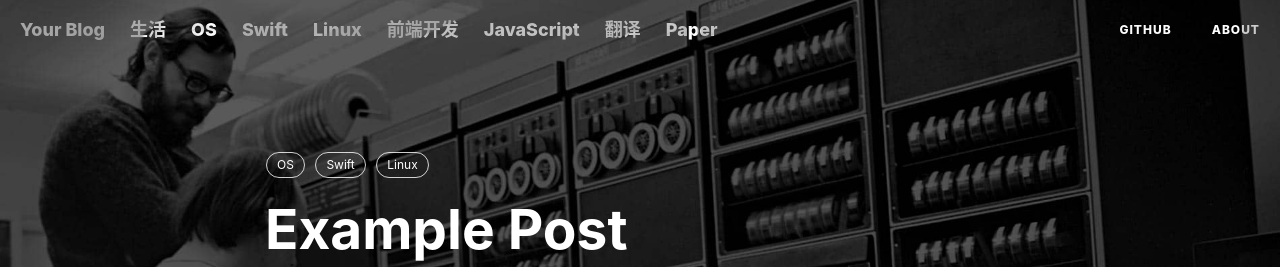
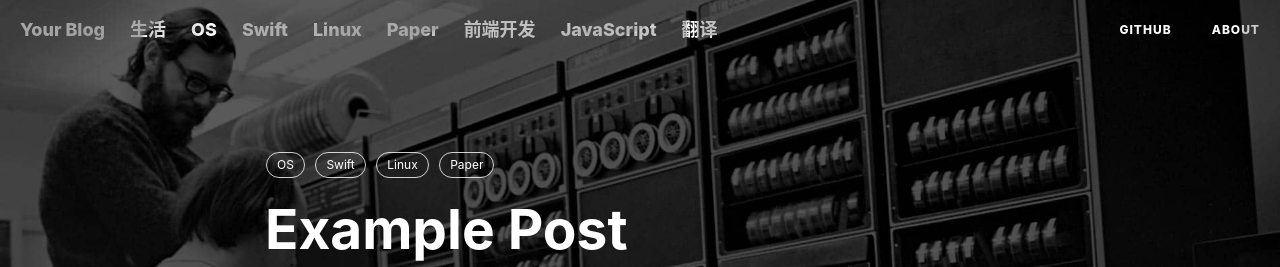
Before and after one commit to skiesclear/clearday, a Jekyll site: the page built from _posts/2015-04-14-unix-linux-note.markdown, in a window 1280 px wide. Shown: the top 267 px of the page. Built offline with Jekyll 4.4.1, drawn with Linux system fonts in a browser that asks for light colours; nearby versions of some CDN libraries; comment, search, counter and statistics services are not loaded.

Commit message:
Update 2015-04-14-unix-linux-note.markdown

```diff
--- a/_posts/2015-04-14-unix-linux-note.markdown
+++ b/_posts/2015-04-14-unix-linux-note.markdown
@@ -9,6 +9,7 @@ tags:
     - OS
     - Swift
     - Linux
+    - Paper
 ---
 
 ### 问题解决模板：
```
